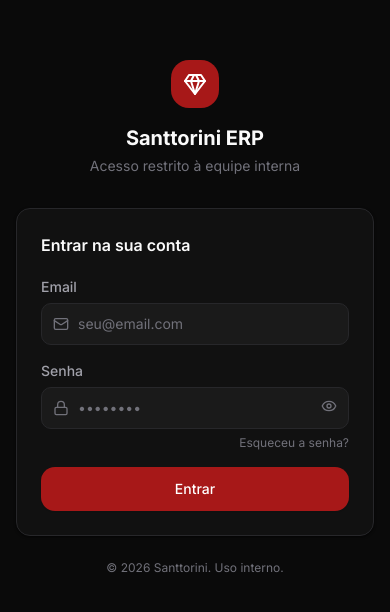
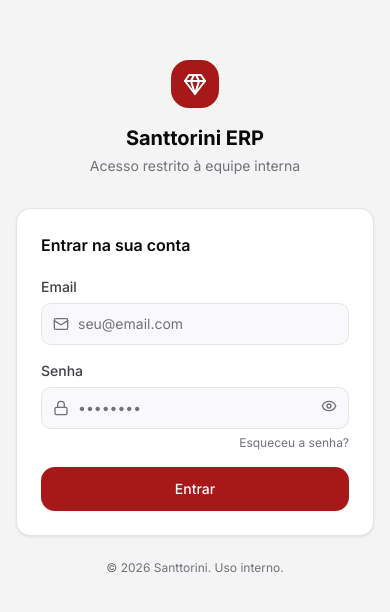
Before and after one commit to jhanryw/erp, a Next.js app: page /login in a window 390 px wide. Shown: the part 104-716 px from the top of the page. Built offline with nearby package versions, Linux system fonts and the light colour scheme; no server answers.

Commit message:
agora o erp e mobile

```diff
--- a/package.json
+++ b/package.json
@@ -22,6 +22,7 @@
     "date-fns": "^3.6.0",
     "lucide-react": "^0.414.0",
     "next": "^14.2.0",
+    "next-themes": "^0.4.6",
     "numeral": "^2.0.6",
     "papaparse": "^5.5.3",
     "react": "^18.3.0",
--- a/src/app/(dashboard)/financeiro/page.tsx
+++ b/src/app/(dashboard)/financeiro/page.tsx
@@ -82,13 +82,13 @@ export default async function FinanceiroPage() {
 
   return (
     <div className="space-y-6">
-      <div className="flex items-center justify-between gap-4">
+      <div className="flex flex-col gap-3 sm:flex-row sm:items-center sm:justify-between">
         <div>
           <h1 className="text-2xl font-semibold tracking-tight">Financeiro</h1>
           <p className="text-sm text-muted-foreground">Regime de competência</p>
         </div>
 
-        <div className="flex flex-wrap gap-3">
+        <div className="flex flex-wrap gap-2">
           <Link href="/financeiro/fluxo">
             <Button variant="outline">Fluxo de Caixa</Button>
           </Link>
--- a/src/app/(dashboard)/vendas/nova/page.tsx
+++ b/src/app/(dashboard)/vendas/nova/page.tsx
@@ -842,7 +842,7 @@ export default function NovaVendaPage() {
                                     key={m}
                                     type="button"
                                     onClick={() => setDraftChangeMethod(m)}
-                                    className={`flex-1 py-2 rounded-lg border text-sm font-medium transition-colors ${
+                                    className={`flex-1 py-2.5 rounded-lg border text-sm font-medium transition-colors touch-manipulation ${
                                       draftChangeMethod === m
                                         ? 'bg-brand text-white border-brand'
                                         : 'bg-bg-overlay border-border text-text-secondary hover:border-brand/50'
@@ -869,7 +869,7 @@ export default function NovaVendaPage() {
                                 key={n}
                                 type="button"
                                 onClick={() => setDraftInstallments(n)}
-                                className={`px-3 py-1.5 rounded-lg border text-sm font-medium transition-colors ${
+                                className={`px-3 py-2.5 rounded-lg border text-sm font-medium transition-colors touch-manipulation ${
                                   draftInstallments === n
                                     ? 'bg-brand text-white border-brand'
                                     : 'bg-bg-overlay border-border text-text-secondary hover:border-brand/50'
--- a/src/app/globals.css
+++ b/src/app/globals.css
@@ -3,8 +3,51 @@
 @tailwind utilities;
 
 @layer base {
+  /* ── Light theme (default) ── */
   :root {
+    color-scheme: light;
+    --bg-root:     #F4F4F5;
+    --bg-base:     #FFFFFF;
+    --bg-elevated: #F9F9FB;
+    --bg-overlay:  #F0F0F2;
+    --bg-hover:    #E8E8EC;
+    --bg-active:   #DCDCE0;
+
+    --border:        #E4E4E7;
+    --border-strong: #D4D4D8;
+    --border-subtle: #F4F4F5;
+
+    --text-primary:   #09090B;
+    --text-secondary: #3F3F46;
+    --text-muted:     #71717A;
+    --text-disabled:  #A1A1AA;
+  }
+
+  /* ── Light theme shadows (override tailwind config) ── */
+  :root {
+    --shadow-card:     0 1px 3px 0 rgb(0 0 0 / 0.08), 0 1px 2px -1px rgb(0 0 0 / 0.06);
+    --shadow-elevated: 0 4px 6px -1px rgb(0 0 0 / 0.08), 0 2px 4px -2px rgb(0 0 0 / 0.06);
+    --shadow-modal:    0 20px 25px -5px rgb(0 0 0 / 0.12), 0 8px 10px -6px rgb(0 0 0 / 0.08);
+  }
+
+  /* ── Dark theme ── */
+  .dark {
     color-scheme: dark;
+    --bg-root:     #0A0A0A;
+    --bg-base:     #111111;
+    --bg-elevated: #1A1A1A;
+    --bg-overlay:  #222222;
+    --bg-hover:    #2A2A2A;
+    --bg-active:   #333333;
+
+    --border:        #27272A;
+    --border-strong: #3F3F46;
+    --border-subtle: #18181B;
+
+    --text-primary:   #FAFAFA;
+    --text-secondary: #A1A1AA;
+    --text-muted:     #71717A;
+    --text-disabled:  #52525B;
   }
 
   * {
@@ -64,7 +107,8 @@
 
   /* Card base */
   .card {
-    @apply bg-bg-base border border-border rounded-xl shadow-card;
+    @apply bg-bg-base border border-border rounded-xl;
+    box-shadow: var(--shadow-card);
   }
 
   /* Stat value */
--- a/src/app/layout.tsx
+++ b/src/app/layout.tsx
@@ -35,28 +35,27 @@ export default function RootLayout({
   children,
 }: Readonly<{ children: React.ReactNode }>) {
   return (
-    <html lang="pt-BR" className="dark">
+    <html lang="pt-BR" suppressHydrationWarning>
       <head>
         <meta name="mobile-web-app-capable" content="yes" />
         <meta name="apple-mobile-web-app-capable" content="yes" />
         <meta name="apple-mobile-web-app-status-bar-style" content="black-translucent" />
-        <meta name="theme-color" content="#0a0a0a" />
         <link rel="apple-touch-icon" href="/icons/icon-192.png" />
       </head>
       <body className={`${inter.variable} font-sans`}>
         <Providers>
           {children}
           <Toaster
-            theme="dark"
+            theme="system"
             position="bottom-right"
             toastOptions={{
               classNames: {
-                toast: 'bg-bg-elevated border border-border text-text-primary',
-                description: 'text-text-secondary',
+                toast:        'bg-bg-elevated border border-border text-text-primary',
+                description:  'text-text-secondary',
                 actionButton: 'bg-brand text-white',
                 cancelButton: 'bg-bg-overlay text-text-secondary',
-                error: 'border-error/30 bg-error/10',
-                success: 'border-success/30 bg-success/10',
+                error:        'border-error/30 bg-error/10',
+                success:      'border-success/30 bg-success/10',
               },
             }}
           />
--- a/src/app/providers.tsx
+++ b/src/app/providers.tsx
@@ -2,6 +2,7 @@
 
 import { QueryClient, QueryClientProvider } from '@tanstack/react-query'
 import { ReactQueryDevtools } from '@tanstack/react-query-devtools'
+import { ThemeProvider } from 'next-themes'
 import { useState } from 'react'
 
 export function Providers({ children }: { children: React.ReactNode }) {
@@ -10,8 +11,8 @@ export function Providers({ children }: { children: React.ReactNode }) {
       new QueryClient({
         defaultOptions: {
           queries: {
-            staleTime: 5 * 60 * 1000, // 5 min
-            gcTime: 10 * 60 * 1000,   // 10 min
+            staleTime: 5 * 60 * 1000,
+            gcTime: 10 * 60 * 1000,
             retry: 1,
             refetchOnWindowFocus: false,
           },
@@ -20,11 +21,18 @@ export function Providers({ children }: { children: React.ReactNode }) {
   )
 
   return (
+    <ThemeProvider
+      attribute="class"
+      defaultTheme="system"
+      enableSystem
+      disableTransitionOnChange
+    >
       <QueryClientProvider client={queryClient}>
         {children}
         {process.env.NODE_ENV === 'development' && (
           <ReactQueryDevtools initialIsOpen={false} />
         )}
       </QueryClientProvider>
+    </ThemeProvider>
   )
 }
--- a/tailwind.config.ts
+++ b/tailwind.config.ts
@@ -10,7 +10,7 @@ const config: Config = {
   theme: {
     extend: {
       colors: {
-        // Brand
+        // Brand (theme-invariant)
         brand: {
           DEFAULT: '#A71818',
           dark: '#8B1313',
@@ -20,33 +20,38 @@ const config: Config = {
           DEFAULT: '#F4A8A9',
           muted: '#E8888A',
         },
-        // Background tiers (dark-only)
+        // Background tiers — resolved via CSS variables
         bg: {
-          root: '#0A0A0A',
-          base: '#111111',
-          elevated: '#1A1A1A',
-          overlay: '#222222',
-          hover: '#2A2A2A',
-          active: '#333333',
+          root:     'var(--bg-root)',
+          base:     'var(--bg-base)',
+          elevated: 'var(--bg-elevated)',
+          overlay:  'var(--bg-overlay)',
+          hover:    'var(--bg-hover)',
+          active:   'var(--bg-active)',
         },
         // Borders
         border: {
-          DEFAULT: '#27272A',
-          strong: '#3F3F46',
-          subtle: '#18181B',
+          DEFAULT: 'var(--border)',
+          strong:  'var(--border-strong)',
+          subtle:  'var(--border-subtle)',
         },
         // Text
         text: {
-          primary: '#FAFAFA',
-          secondary: '#A1A1AA',
-          muted: '#71717A',
-          disabled: '#52525B',
+          primary:  'var(--text-primary)',
+          secondary:'var(--text-secondary)',
+          muted:    'var(--text-muted)',
+          disabled: 'var(--text-disabled)',
         },
-        // Semantic
+        // shadcn/ui aliases → nossos tokens (evita texto invisível)
+        muted: {
+          DEFAULT:    'var(--bg-overlay)',
+          foreground: 'var(--text-muted)',
+        },
+        // Semantic (theme-invariant)
         success: '#22C55E',
         warning: '#F59E0B',
-        error: '#EF4444',
-        info: '#3B82F6',
+        error:   '#EF4444',
+        info:    '#3B82F6',
       },
       fontFamily: {
         sans: ['var(--font-inter)', 'system-ui', 'sans-serif'],
```
Also changed, not shown: src/components/layout/topbar.tsx (+18 -4 lines), 1 other file (tests, documents, lock files or other folders). Lines whose indentation alone changed are shown as unchanged.
